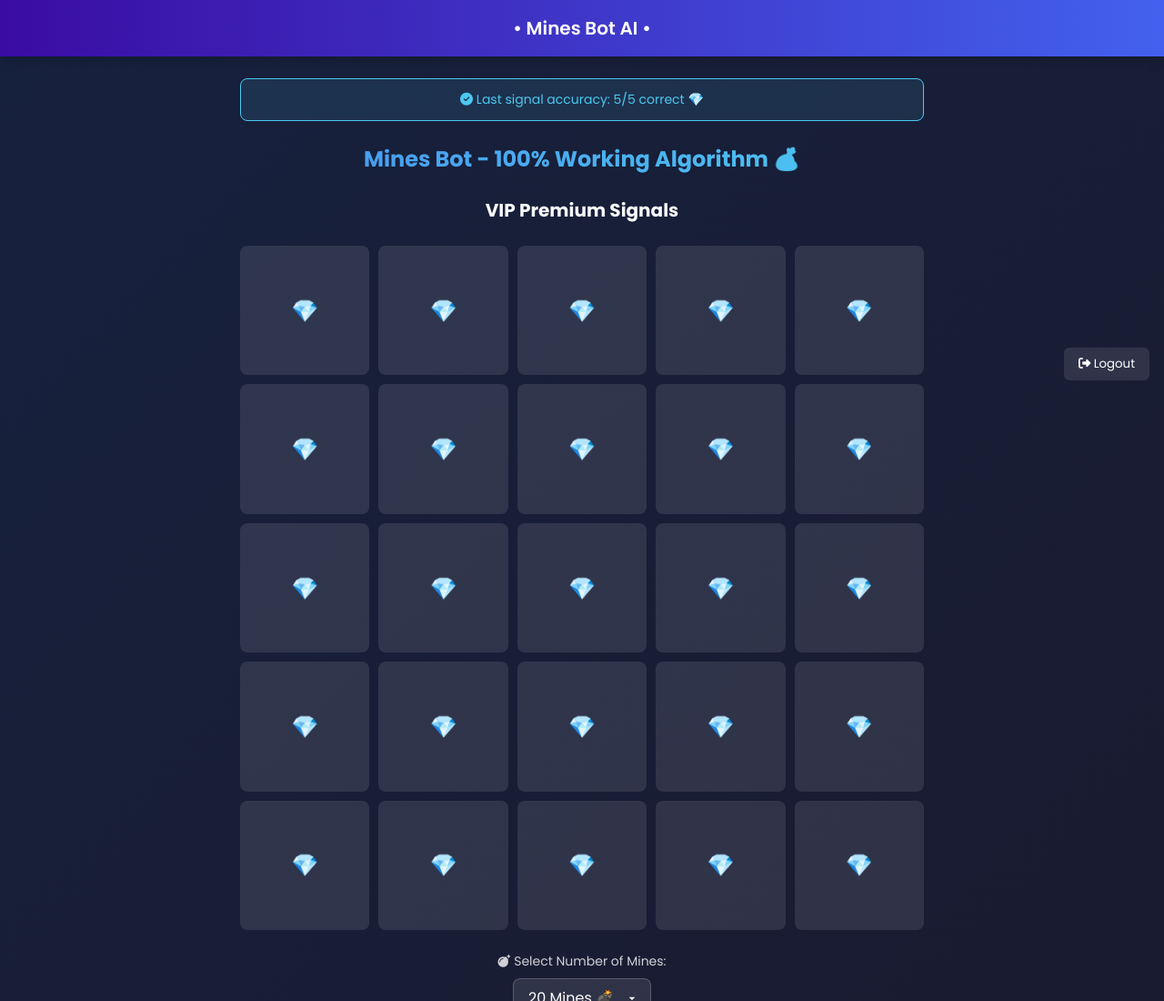
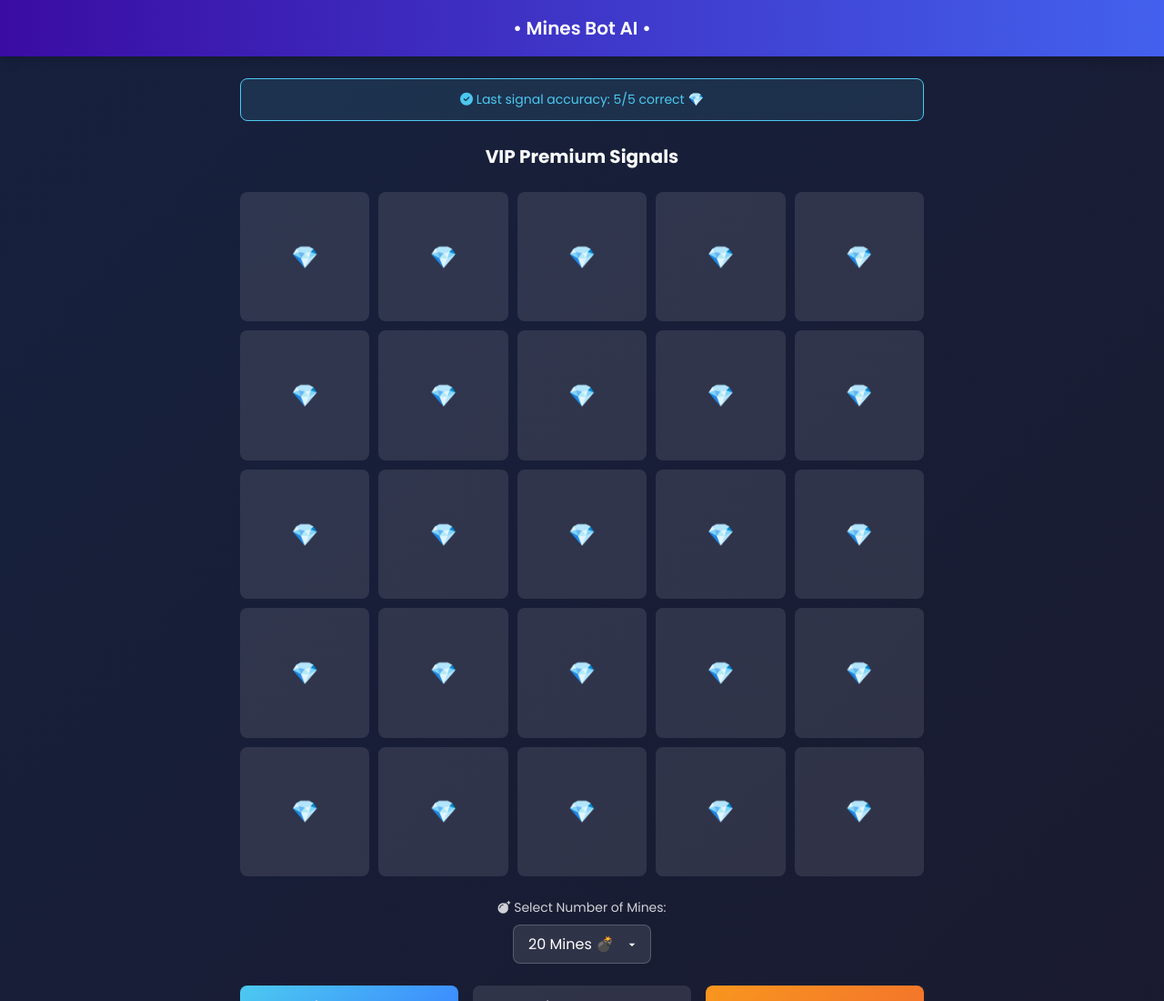
Before and after one commit to in99aviator/mines-bot, a plain HTML site: page index.html in a window 1280 px wide. Shown: the top 1100 px of the page at 91% size. Drawn offline with Linux system fonts and the light colour scheme.

Commit message:
Update index.html

```diff
--- a/index.html
+++ b/index.html
@@ -44,24 +44,6 @@
       font-size: 1.25rem;
       position: relative;
       box-shadow: 0 4px 12px rgba(0, 0, 0, 0.2);
-    }
-
-    .logout-btn {
-      position: absolute;
-      right: 1rem;
-      top: 50%;
-      transform: translateY(-50%);
-      background: rgba(255, 255, 255, 0.1);
-      color: white;
-      border: none;
-      padding: 0.5rem 1rem;
-      border-radius: 6px;
-      cursor: pointer;
-      transition: all 0.3s;
-    }
-
-    .logout-btn:hover {
-      background: rgba(255, 255, 255, 0.2);
     }
 
     /* Loading Overlay */
@@ -412,9 +394,6 @@
 <body>
   <!-- Toolbar -->
   <div class="toolbar">• Mines Bot AI •</div>
-  <button id="logoutBtn" class="logout-btn">
-    <i class="fas fa-sign-out-alt"></i> Logout
-  </button>
 
   <!-- Loading Overlay -->
   <div id="loadingOverlay" class="loading-overlay">
@@ -427,8 +406,6 @@
     <div class="status-text" id="status">
       <i class="fas fa-check-circle"></i> Bot Status: Connected to Server
     </div>
-
-    <h1 class="main-title">Mines Bot - 100% Working Algorithm 💰</h1>
 
     <h2 class="subtitle">VIP Premium Signals</h2>
 
```
